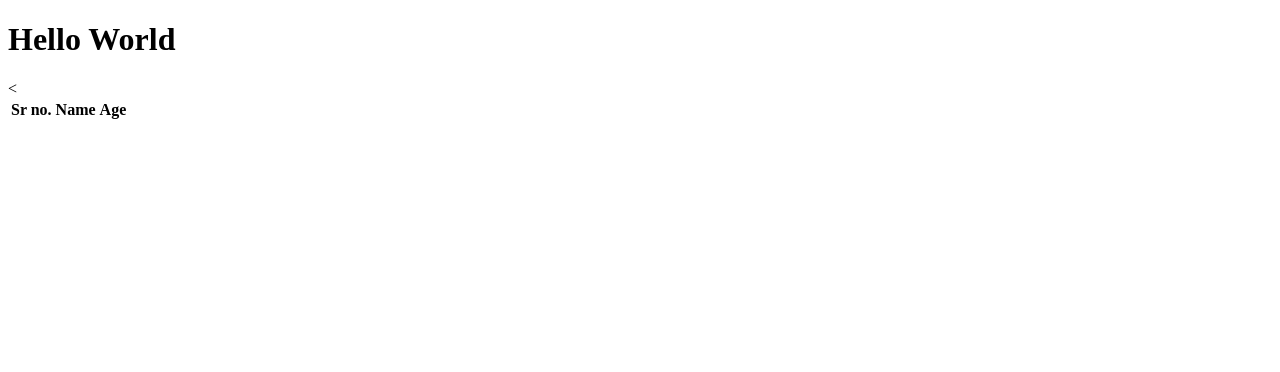
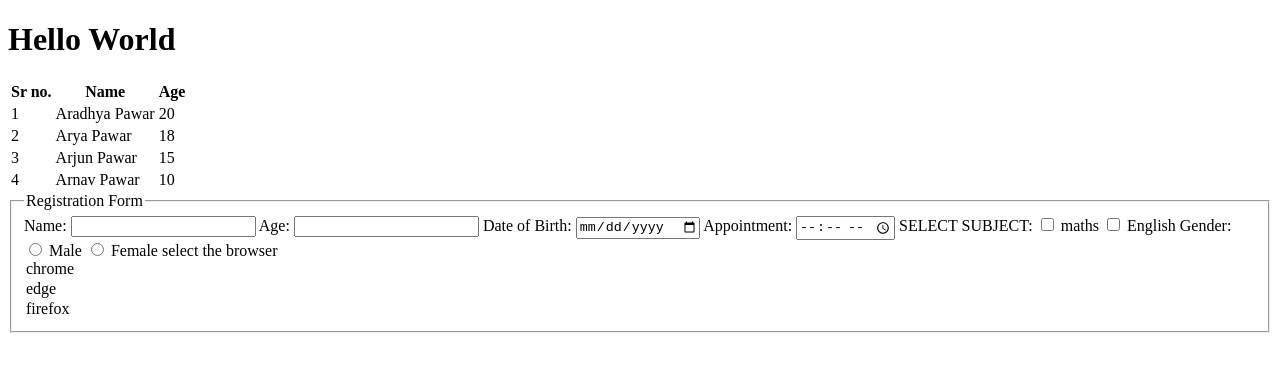
Before and after one commit to aradhyapawar/Internship, a plain HTML site: page html-css-bootstrap/firstpage.html in a window 1280 px wide. Drawn offline with Linux system fonts and the light colour scheme.

Commit message:
Updated firstpage files

```diff
--- a/html-css-bootstrap/firstpage.html
+++ b/html-css-bootstrap/firstpage.html
@@ -12,8 +12,54 @@
             <th>Sr no.</th>
             <th>Name</th>
             <th>Age</th>
-            <
+        </tr>
+        <tr>
+            <td>1</td>
+            <td>Aradhya Pawar</td>
+            <td>20</td>
+        </tr>
+        <tr>
+        <td>2</td>
+            <td>Arya Pawar</td>
+            <td>18</td>
+        </tr>
+        <tr>
+        <td>3</td>
+            <td>Arjun Pawar</td>
+            <td>15</td>
+        </tr>
+        <tr>
+        <td>4</td>
+            <td>Arnav Pawar</td>
+            <td>10</td>
         </tr>
     </table>
+    <form method="post">
+        <fieldset>
+            <legend>Registration Form</legend>
+            <label for="name">Name:</label>
+            <input type="text" id="name" name="name" required>
+            <label for="age">Age:</label>
+            <input type="number" id="age" name="age" required>
+            <label for="DOB">Date of Birth:</label>
+            <input type="date" id="DOB" name="DOB" required>
+            <label for=""Appointment">Appointment:</label>
+            <input type="time" id="Appointment" name="Appointment" required>
+            <label for="subject">SELECT SUBJECT:</label>
+        <input type="checkbox" id="subject" name="subject" value="Mathematics">
+        <label for="Maths">maths</label>
+        <input type="checkbox" id="subject" name="subject" value="English">
+        <label for="English">English</label>
+        <label for="gender">Gender:</label>
+        <input type="radio" id="male" name="gender" value="male">
+        <label for="male">Male</label>
+        <input type="radio" id="female" name="gender" value="female">
+        <label for="female">Female</label>
+        <label for="">select the browser</label>
+        <option value="chrome">chrome</option>
+        <option value="edge">edge</option>
+        <option value="firefox">firefox</option>
+     </fieldset>
+    </form>
 </body>
 </html>
```
Also changed, not shown: html-css-bootstrap/portfolio/about.html (+0 -3 lines), html-css-bootstrap/portfolio/contact.html (+46 -0 lines), html-css-bootstrap/portfolio/index.html (+1 -1 lines), html-css-bootstrap/portfolio/projects.html (+1 -1 lines).
